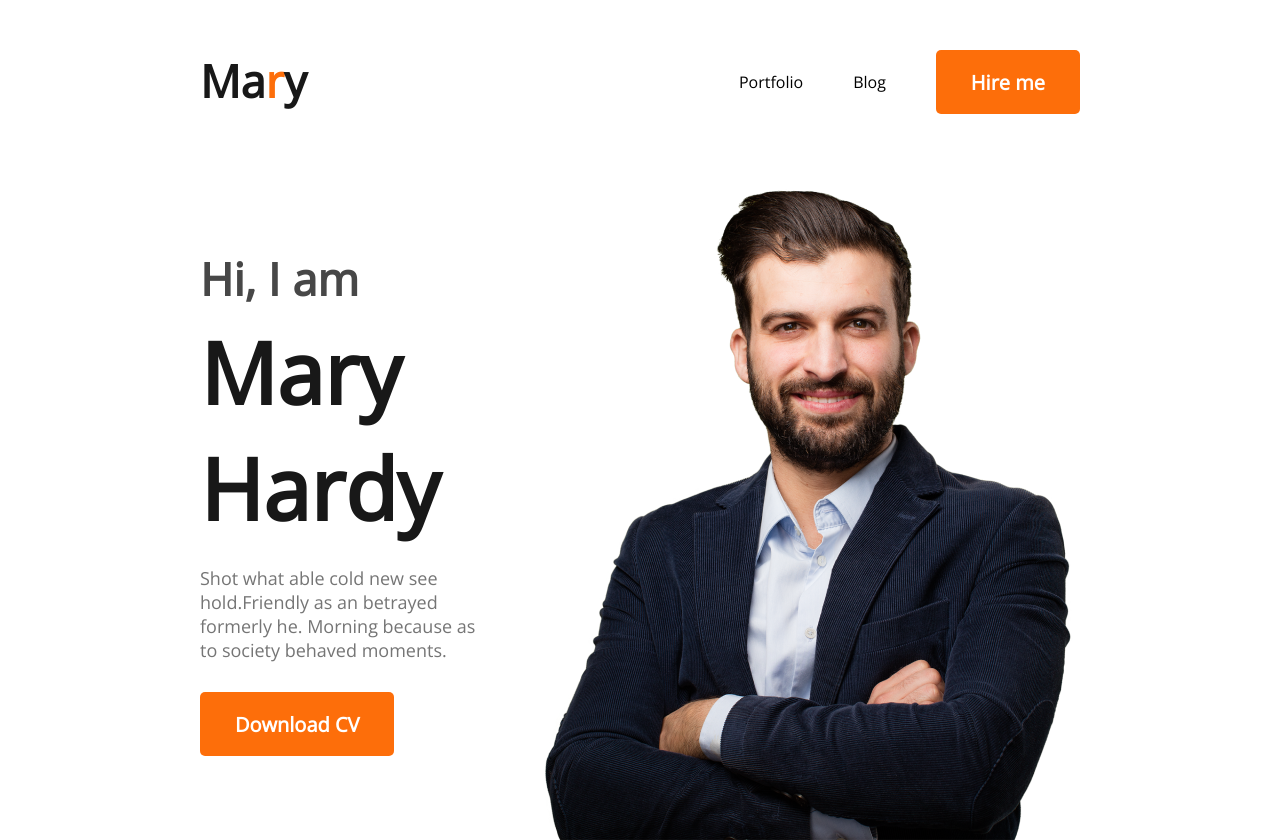
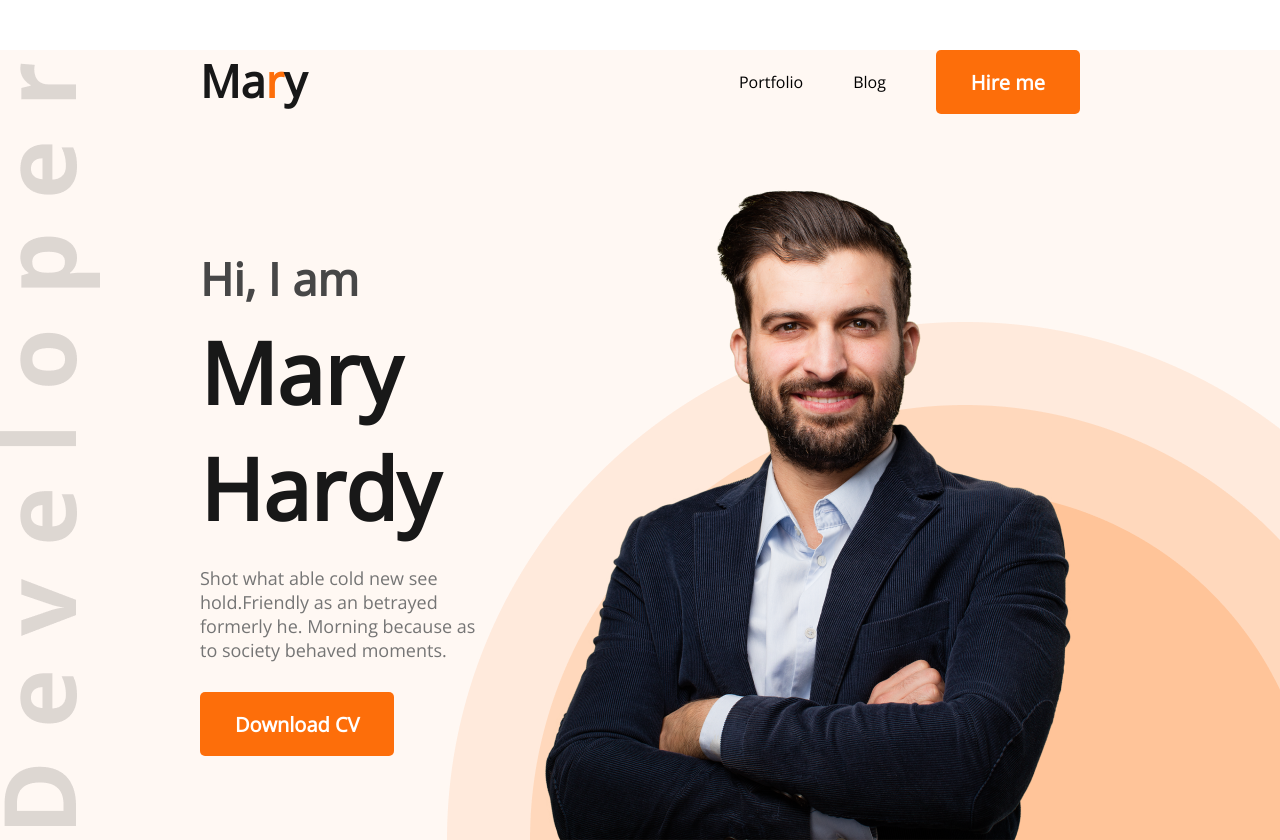
Before and after one commit to asad406/developer-portfolio, a plain HTML site: page index.html in a window 1280 px wide. Drawn offline with nearby package versions, Linux system fonts and the light colour scheme.

Commit message:
added header  background images, background color and images position

```diff
--- a/index.html
+++ b/index.html
@@ -9,7 +9,7 @@
     <link rel="preconnect" href="https://fonts.googleapis.com"><link rel="preconnect" href="https://fonts.gstatic.com" crossorigin><link href="https://fonts.googleapis.com/css2?family=Open+Sans&display=swap" rel="stylesheet">
 </head>
 <body>
-    <header>
+    <header class="header">
         <nav>
             <h2 class="nav-title">Ma<span class="text-primary" >r</span>y</h2>
             <ul>
--- a/styles/portfolio.css
+++ b/styles/portfolio.css
@@ -39,6 +39,13 @@ nav li{
     margin-left: 50px;
 }
 
+/* banner background image */
+.header{
+    background: #FFF8F3;
+    background-image: url('../images/header_bg.png'), url('../images/developer.png');
+    background-repeat: no-repeat;
+    background-position: bottom right,left;
+}
 /* banner styling  */
 
 .banner{
```
